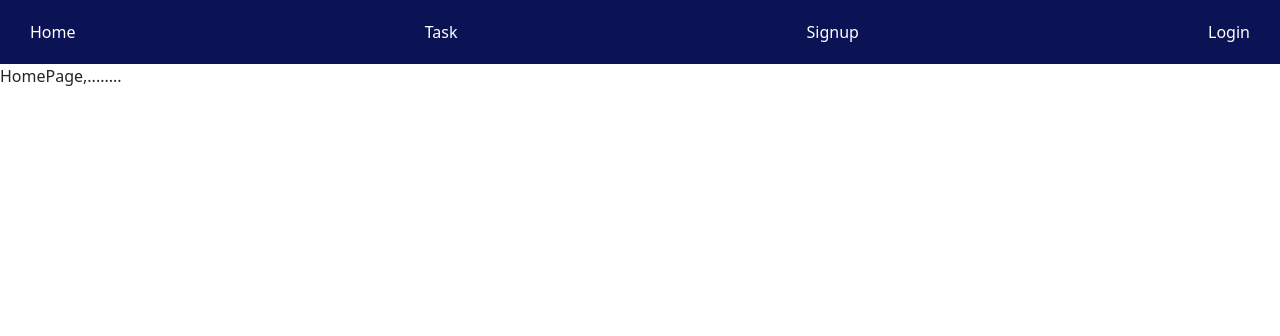
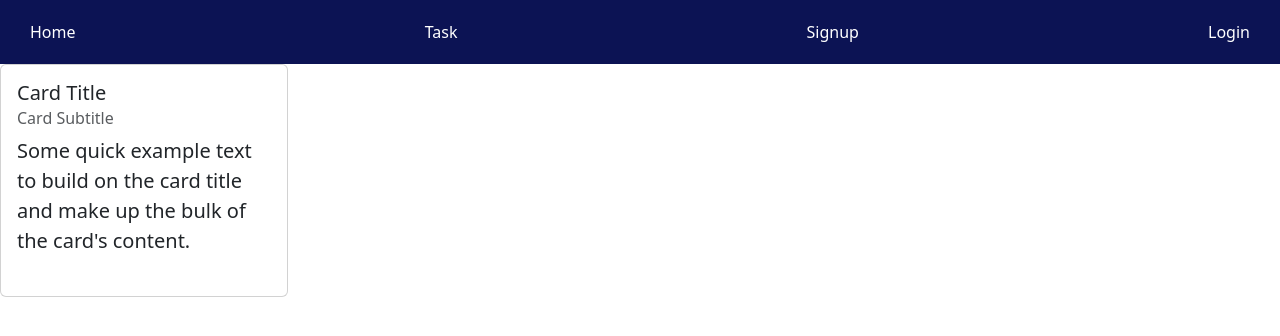
Before and after one commit to mohdadil12345/Task_Management_, a React (Create React App) app in the folder task_frontend/: page / in a window 1280 px wide. Shown: the top 336 px of the page. Built offline with nearby package versions, Linux system fonts and the light colour scheme.

Commit message:
login and signup  page css design

```diff
--- a/task_frontend/src/Components/HomePage.jsx
+++ b/task_frontend/src/Components/HomePage.jsx
@@ -1,9 +1,26 @@
-import React from 'react'
-
+import React from "react";
+import Card from 'react-bootstrap/Card';
 function HomePage() {
   return (
-    <div>HomePage,........</div>
-  )
+    <div>
+
+      <Card style={{ width: "18rem" }}>
+        <Card.Body>
+          <Card.Title>Card Title</Card.Title>
+          <Card.Subtitle className="mb-2 text-muted">
+            Card Subtitle
+          </Card.Subtitle>
+          <Card.Text>
+            Some quick example text to build on the card title and make up the
+            bulk of the card's content.
+          </Card.Text>
+          <Card.Link href="#">Card Link</Card.Link>
+          <Card.Link href="#">Another Link</Card.Link>
+        </Card.Body>
+      </Card>
+
+    </div>
+  );
 }
 
-export default HomePage
+export default HomePage;
--- a/task_frontend/src/Components/Login_Form.jsx
+++ b/task_frontend/src/Components/Login_Form.jsx
@@ -26,10 +26,9 @@ const LoginForm = () => {
 
   console.log(data)
   return (
-    <div className="bluish  h-[100vh] p-20">
-      <div className="bg-white border p-10 flex flex-col gap-5 w-[30%] m-auto rounded-2xl">
+      <div className="Form_contain">
         <h2 className="text-center text-2xl font-bold">Login</h2>
-        <div className="flex flex-col gap-5">
+        <div className="form3 login_form">
           <input
             type="email"
             placeholder="Email"
@@ -42,11 +41,10 @@ const LoginForm = () => {
             value={password}
             onChange={(e) => setPassword(e.target.value)}
           />
-          <button onClick={handleLogin}>Login</button>
+          <button className="signup_btn" onClick={handleLogin}>Login</button>
           <span onClick={tosignup} className="text-[#83858B]" >New user</span>
         </div>
       </div>
-    </div>
   );
 };
 
--- a/task_frontend/src/Components/Signup_Form.jsx
+++ b/task_frontend/src/Components/Signup_Form.jsx
@@ -21,10 +21,9 @@ const SignupForm = () => {
   };
 
   return (
-    <div className="bluish h-[100vh] p-20">
-      <div className="bg-white border p-10 flex flex-col gap-5 w-[30%] m-auto rounded-2xl">
+    <div className="Form_contain">
         <h2 className=" text-center text-2xl font-bold ">Signup</h2>
-        <div className="flex flex-col gap-5">
+        <div className="form3">
           <input
             type="email"
             placeholder="Email"
@@ -48,13 +47,12 @@ const SignupForm = () => {
           value={fullName}
           onChange={(e) => setFullName(e.target.value)}
         />
-          <button onClick={handleSignup}>Register</button>
+          <button className="signup_btn" onClick={handleSignup}>Register</button>
           <span onClick={tologin} className="text-[#83858B]">
             already have an account
           </span>
         </div>
       </div>
-    </div>
   );
 };
 
```
Also changed, not shown: task_frontend/src/Components/Navbar.jsx (+7 -6 lines).
